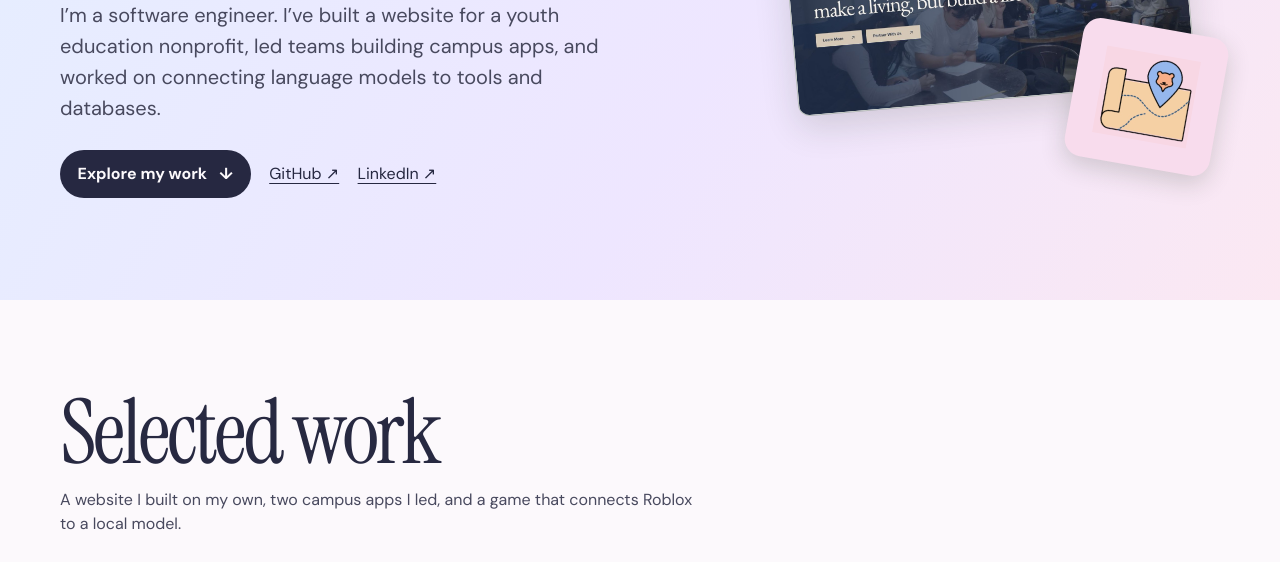
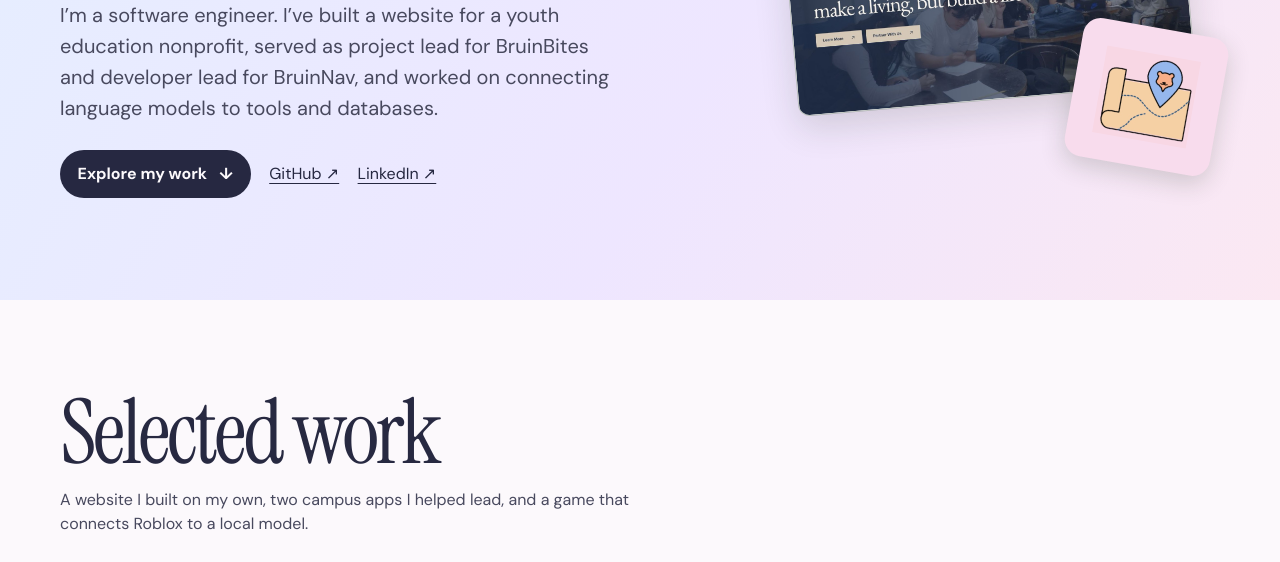
Before and after one commit to samyurs/samyurs.github.io, a plain HTML site: page index.html in a window 1280 px wide. Shown: the part 389-951 px from the top of the page. Drawn offline with Linux system fonts and the light colour scheme.

Commit message:
Correct BruinBites and BruinNav project roles

```diff
--- a/index.html
+++ b/index.html
@@ -124,7 +124,7 @@
         <div>
           <p class="eyebrow">UCLA Computer Science ’26</p>
           <h1>Hi, I’m Samyukhtha <em>Rajkumar Sridevi.</em></h1>
-          <p class="intro">I’m a software engineer. I’ve built a website for a youth education nonprofit, led teams building campus apps, and worked on connecting language models to tools and databases.</p>
+          <p class="intro">I’m a software engineer. I’ve built a website for a youth education nonprofit, served as project lead for BruinBites and developer lead for BruinNav, and worked on connecting language models to tools and databases.</p>
           <div class="actions">
             <a class="button" href="#work">Explore my work <span aria-hidden="true">↓</span></a>
             <a href="https://github.com/samyurs">GitHub ↗</a>
@@ -142,7 +142,7 @@
   <main class="wrap">
     <section class="work" id="work" aria-labelledby="work-title">
       <h2 class="section-title" id="work-title">Selected work</h2>
-      <p class="section-lead">A website I built on my own, two campus apps I led, and a game that connects Roblox to a local model.</p>
+      <p class="section-lead">A website I built on my own, two campus apps I helped lead, and a game that connects Roblox to a local model.</p>
       <article class="feature">
         <div class="feature-copy">
           <p class="eyebrow">Live website · Sole builder</p>
@@ -170,7 +170,7 @@
           <div class="card-copy">
             <p class="eyebrow">React Native · Google Maps API</p>
             <h3>BruinNav</h3>
-            <p class="role">Project lead · Creative Labs at UCLA</p>
+            <p class="role">Developer lead · Creative Labs at UCLA</p>
             <p>An interactive UCLA campus map with building search and indoor floor plans to help students find their way.</p>
             <a class="project-link" href="https://github.com/samyurs/bruin-nav">View BruinNav code ↗</a>
           </div>
```
